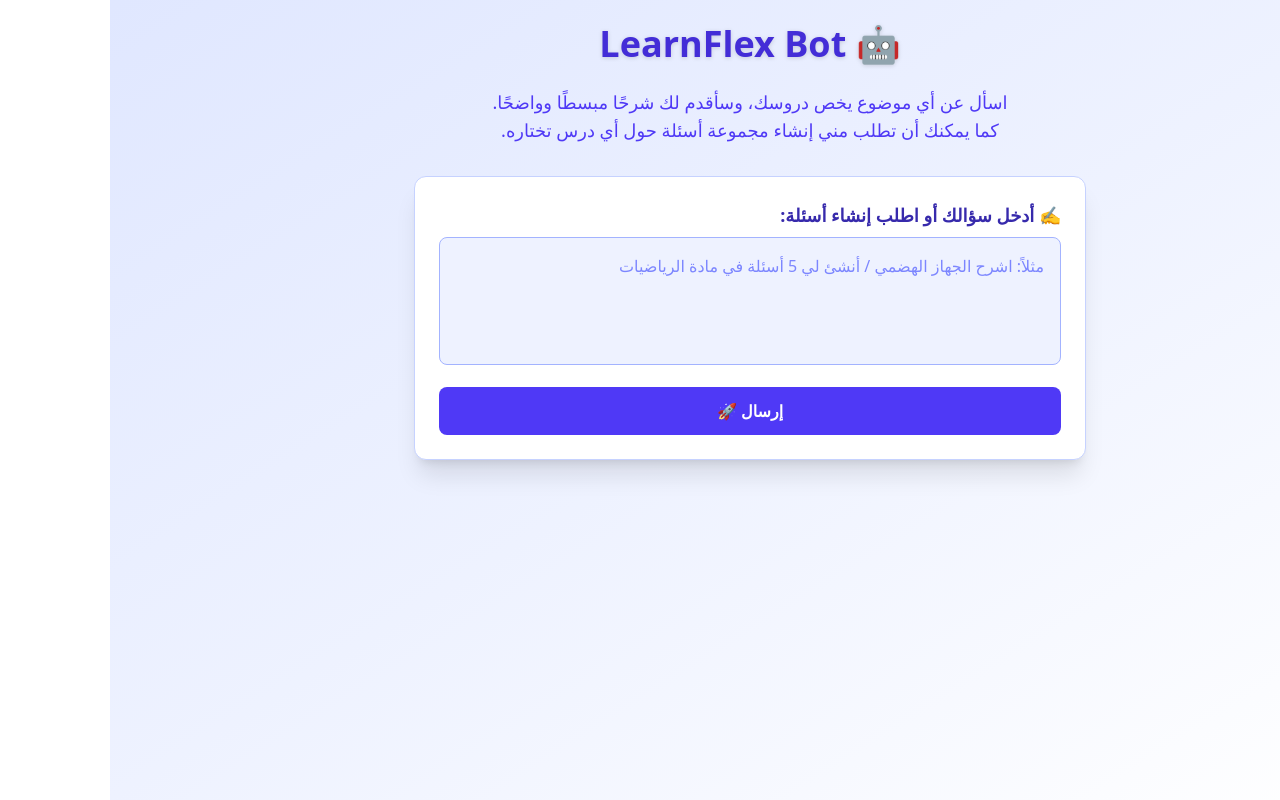
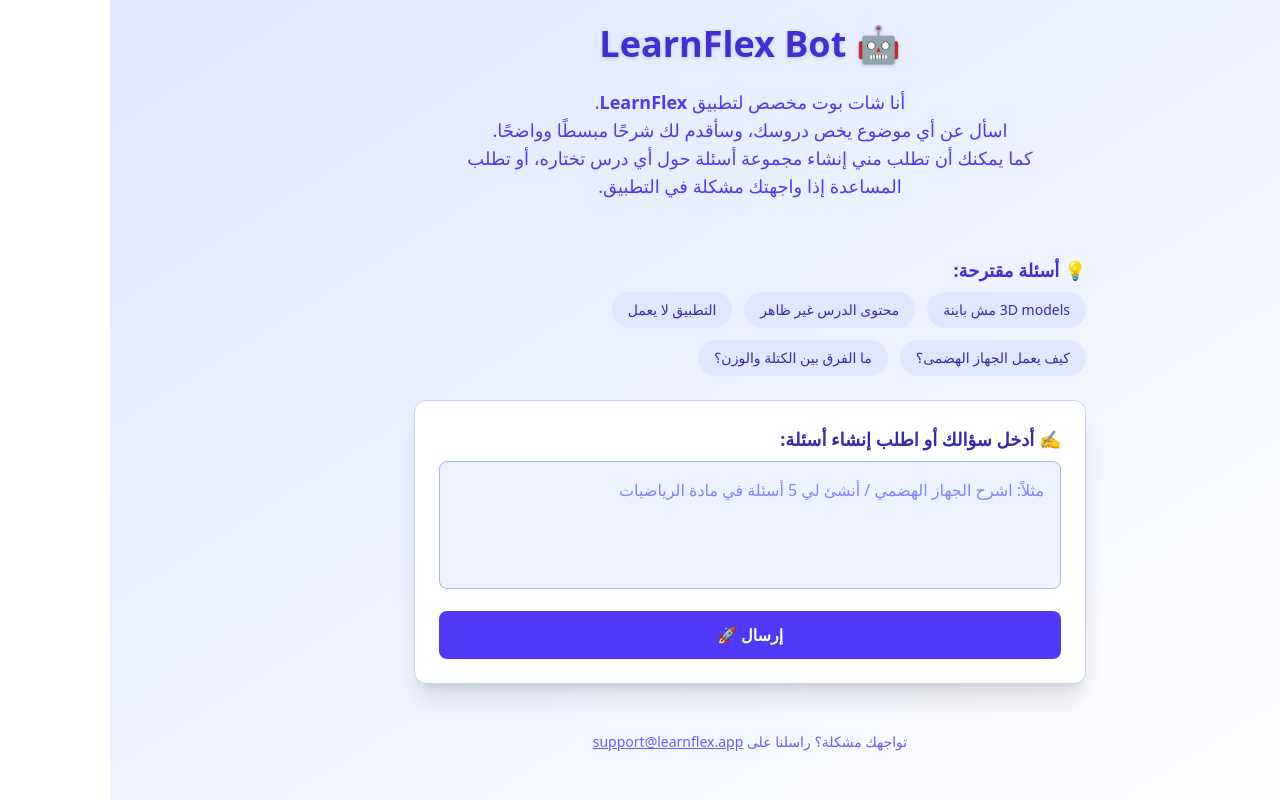
Before and after one commit to AbanobRafik/LearnFlex-Bot, a React (Vite) app: page / in a window 1280 px wide. Built offline with nearby package versions, Linux system fonts and the light colour scheme.

Commit message:
update the questions

```diff
--- a/package.json
+++ b/package.json
@@ -28,6 +28,7 @@
     "globals": "^15.15.0",
     "typescript": "~5.7.2",
     "typescript-eslint": "^8.24.1",
+    "vercel": "^43.0.0",
     "vite": "^6.2.0"
   }
 }
--- a/src/components/Aiquiz.tsx
+++ b/src/components/Aiquiz.tsx
@@ -4,6 +4,14 @@
 import QuestionForm from "./QuestionForm";
 import AnswerBox from "./AnswerBox";
 import ErrorMessage from "./ErrorMessage";
+
+const exampleQuestions = [
+  "3D models مش باينة",
+  "محتوى الدرس غير ظاهر",
+  "التطبيق لا يعمل",
+  "كيف يعمل الجهاز الهضمى؟",
+  "ما الفرق بين الكتلة والوزن؟",
+];
 
 function Aiquiz() {
   const [question, setQuestion] = useState("");
@@ -25,7 +33,9 @@
             {
               parts: [
                 {
-                  text: `أنت مساعد تعليمي ذكي يُدعى LearnFlex Bot. وظيفتك هي تقديم إجابات مبسطة ومفهومة على الأسئلة المتعلقة بالمواد الدراسية مثل: العلوم، الرياضيات، اللغة العربية، الدراسات، وغيرها. بالإضافة إلى ذلك، إذا طلب المستخدم إنشاء أسئلة في موضوع معين، قدم له مجموعة من الأسئلة التعليمية المناسبة لذلك الموضوع.\n\nالسؤال هو: ${question}`,
+                  text: `أنت شات بوت مخصص لتطبيق تعليمي اسمه LearnFlex. مهمتك هي شرح أي سؤال دراسي بشكل مبسط وواضح، أو توليد أسئلة تعليمية من نفس المنهج، أو اقتراح حلول عند وجود مشكلة بالتطبيق مثل عدم ظهور المحتوى أو 3D models.
+
+                  السؤال هو: ${question}`,
                 },
               ],
             },
@@ -51,14 +61,43 @@
   return (
     <div className="bg-gradient-to-br from-indigo-100 via-indigo-50 to-white min-h-screen p-6 flex flex-col items-center">
       <Header />
+
+      <div className="mt-6 mb-6 w-full max-w-2xl">
+        <h3 className="text-indigo-700 font-bold mb-2 text-lg">
+          💡 أسئلة مقترحة:
+        </h3>
+        <div className="flex flex-wrap gap-3">
+          {exampleQuestions.map((q, i) => (
+            <button
+              key={i}
+              onClick={() => setQuestion(q)}
+              className="bg-indigo-100 hover:bg-indigo-200 text-indigo-800 px-4 py-2 rounded-full text-sm transition"
+            >
+              {q}
+            </button>
+          ))}
+        </div>
+      </div>
+
       <QuestionForm
         question={question}
         setQuestion={setQuestion}
         generating={generatingAnswer}
         generateAnswer={generateAnswer}
       />
+
       <ErrorMessage error={error} />
       <AnswerBox answer={answer} />
+
+      <footer className="mt-12 text-center text-sm text-indigo-500">
+        تواجهك مشكلة؟ راسلنا على{" "}
+        <a
+          href="mailto:support@learnflex.app"
+          className="underline font-medium"
+        >
+          support@learnflex.app
+        </a>
+      </footer>
     </div>
   );
 }
--- a/src/components/Header.tsx
+++ b/src/components/Header.tsx
@@ -5,8 +5,10 @@
         🤖 LearnFlex Bot
       </h1>
       <p className="text-indigo-600 text-lg mb-8 text-center max-w-xl">
+        أنا شات بوت مخصص لتطبيق <strong>LearnFlex</strong>. <br />
         اسأل عن أي موضوع يخص دروسك، وسأقدم لك شرحًا مبسطًا وواضحًا. <br />
-        كما يمكنك أن تطلب مني إنشاء مجموعة أسئلة حول أي درس تختاره.
+        كما يمكنك أن تطلب مني إنشاء مجموعة أسئلة حول أي درس تختاره، أو تطلب
+        المساعدة إذا واجهتك مشكلة في التطبيق.
       </p>
     </>
   );
```
Also changed, not shown: 1 other file (tests, documents, lock files or other folders).
